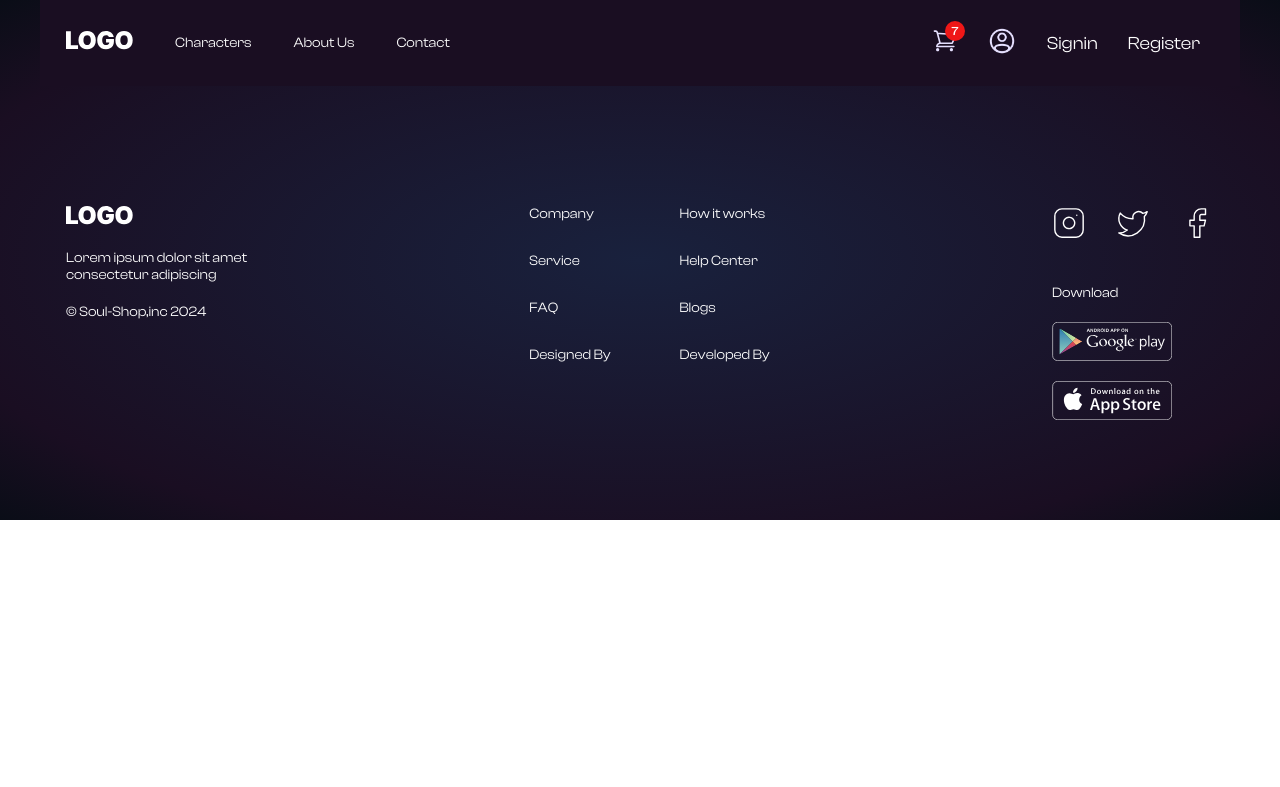
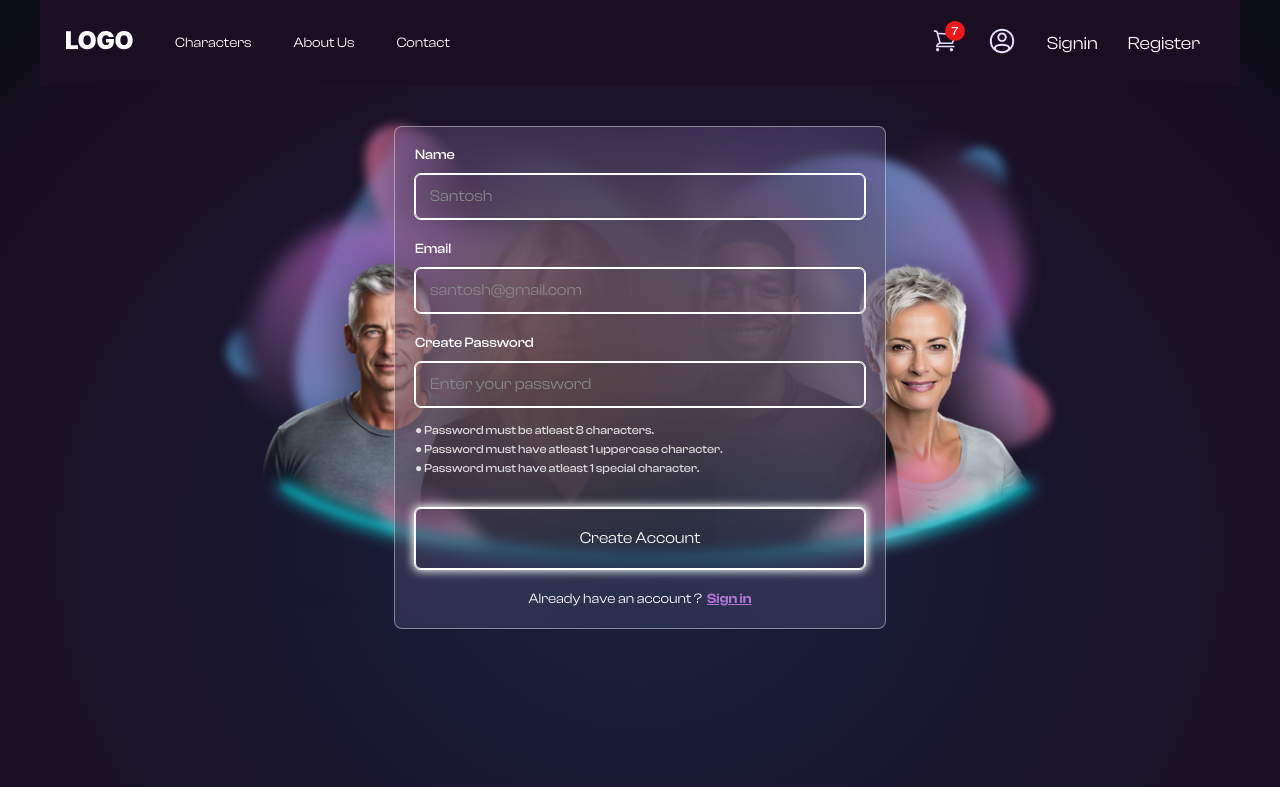
Before and after one commit to kgsantosh770/soul-shop, a React (Create React App) app: page /register in a window 1280 px wide. Shown: the top 787 px of the page. Built offline with nearby package versions, Linux system fonts and the light colour scheme; a web font is replaced by a local one.

Commit message:
register page created

```diff
--- a/src/index.js
+++ b/src/index.js
@@ -13,6 +13,7 @@ import Checkout from './pages/Checkout/Checkout';
 import PaymentOptions from './pages/PaymentOptions/PaymentOptions';
 import PaymentComplete from './pages/PaymentComplete/PaymentComplete';
 import Signin from './pages/Signin/Signin';
+import Register from './pages/Register/Register';
 
 const router = createBrowserRouter([
   {
@@ -49,7 +50,7 @@ const router = createBrowserRouter([
       },
       {
         path: '/register',
-        // element: <Register />
+        element: <Register />
       },
     ]
   },
--- /dev/null
+++ b/src/pages/Register/Register.css
@@ -0,0 +1,18 @@
+.register-form .password-checklist{
+    font-size: var(--font-xs);
+}
+
+.register-form .password-checklist li{
+    margin-bottom: 4px;
+    opacity: 0.8;
+    font-family: var(--font-family-medium);
+}
+
+.register-form .password-checklist li.checked{
+    opacity: 1;
+    color: var(--success-color);
+}
+
+.register-form input[type=password]{
+    margin-bottom: 16px;
+}
--- /dev/null
+++ b/src/pages/Register/Register.js
@@ -0,0 +1,105 @@
+import { useReducer } from "react";
+import { Link } from "react-router-dom";
+import Form from "../../components/Form/Form";
+import Input from "../../components/Input/Input";
+import InputGroup from "../../components/InputGroup/InputGroup";
+import './Register.css';
+
+const Register = () => {
+    const initialPasswordChecklist = [
+        {
+            id: 1,
+            name: 'Password must be atleast 8 characters.',
+            status: false,
+        },
+        {
+            id: 2,
+            name: 'Password must have atleast 1 uppercase character.',
+            status: false,
+        },
+        {
+            id: 3,
+            name: 'Password must have atleast 1 special character.',
+            status: false,
+        },
+    ]
+
+    const reducer = (state, action) => {
+        switch (action.type) {
+            case 'CHECK':
+                return state.map(
+                    check => check.id === action.id ? { ...check, status: true } : check
+                );
+            case 'UNCHECK':
+                return state.map(
+                    check => check.id === action.id ? { ...check, status: false } : check
+                );
+            default:
+                return state;
+        }
+    }
+    const [passwordChecks, dispatch] = useReducer(reducer, initialPasswordChecklist);
+
+    const handlePasswordChange = (e) => {
+        const password = e.target.value;
+        if (password.length > 8) {
+            dispatch({ type: "CHECK", id: 1 })
+        }
+        else
+            dispatch({ type: "UNCHECK", id: 1 })
+        if (/[A-Z]/.test(password))
+            dispatch({ type: "CHECK", id: 2 })
+        else
+            dispatch({ type: "UNCHECK", id: 2 })
+        if (/[^\w\s]/.test(password))
+            dispatch({ type: "CHECK", id: 3 })
+        else
+            dispatch({ type: "UNCHECK", id: 3 })
+    }
+    return (
+        <div className="register-form">
+            <Form>
+                <InputGroup>
+                    <Input
+                        label='Name'
+                        id='Name'
+                        type='text'
+                        placeholder='Santosh'
+                    />
+                    <Input
+                        label='Email'
+                        id='email'
+                        type='email'
+                        placeholder='santosh@gmail.com'
+                    />
+                </InputGroup>
+                <Input
+                    label='Create Password'
+                    id='password'
+                    type='password'
+                    placeholder='Enter your password'
+                    onChange={(e) => handlePasswordChange(e)}
+                />
+                <ul className="password-checklist">
+                    {
+                        passwordChecks.map(check =>
+                            <li key={check.id} className={check.status ? 'checked' : ''}>● {check.name}</li>
+                        )
+                    }
+                </ul>
+                <Input
+                    type='submit'
+                    id='registerSubmit'
+                    value="Create Account"
+                    onChange={(e) => handlePasswordChange(e)}
+                />
+                <p className="linker">
+                    Already have an account ? &nbsp;
+                    <Link to='/signin'>Sign in</Link>
+                </p>
+            </Form>
+        </div>
+    )
+}
+
+export default Register
```
